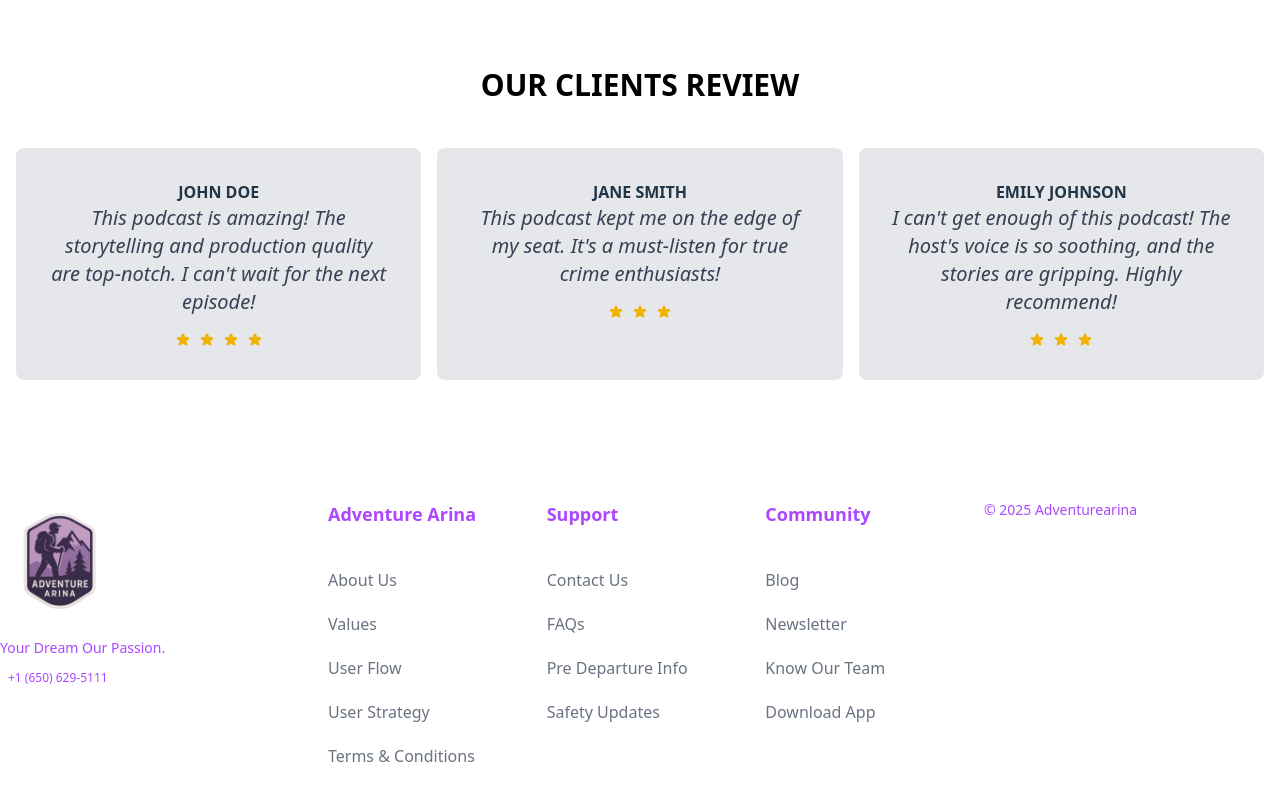
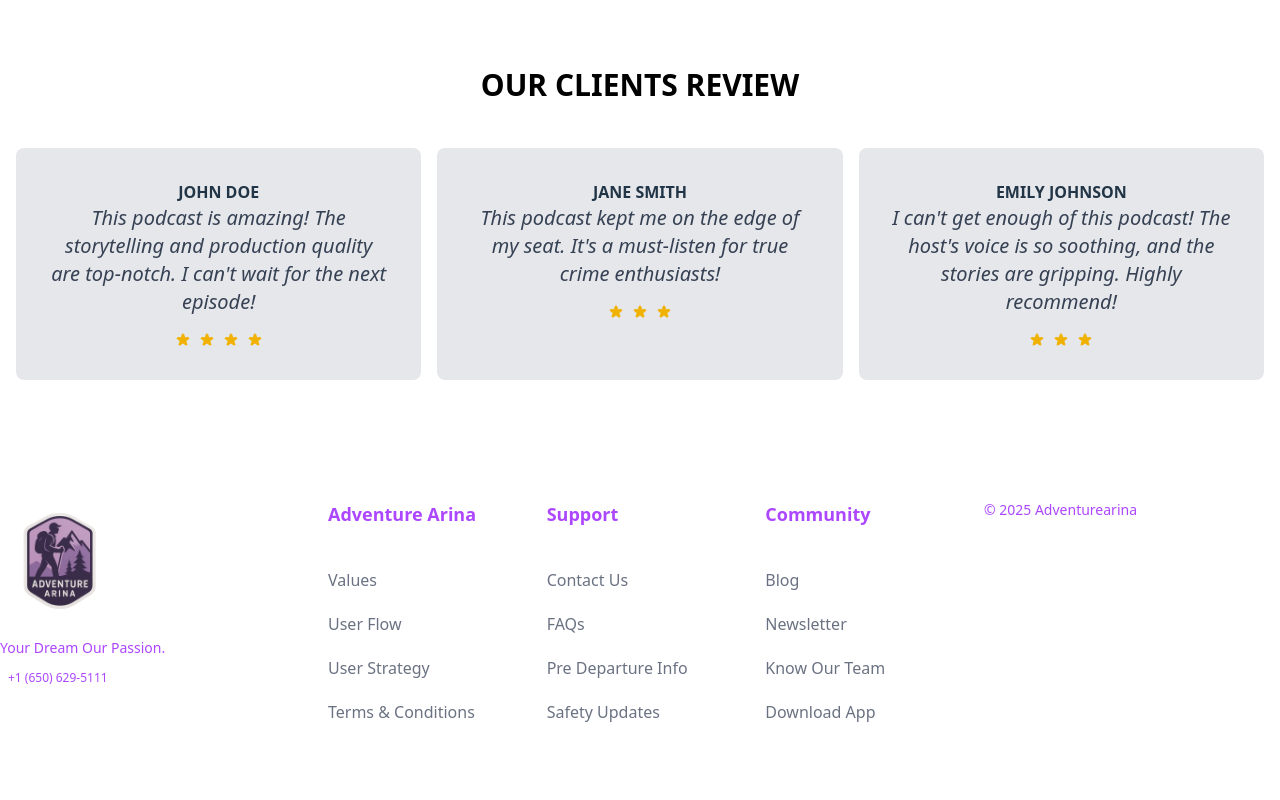
Before and after one commit to MaharjanGagan2057/Adventurearina.com, a React (Vite) app: page / in a window 1280 px wide. Shown: the part 1678-2478 px from the top of the page. Built offline with nearby package versions, Linux system fonts and the light colour scheme.

Commit message:
about link

```diff
--- a/src/Pages/About.jsx
+++ b/src/Pages/About.jsx
@@ -29,7 +29,7 @@ const Aboutus = () => {
                 <p class="md:text-4xl text-xl text-center text-purple-800 dark:text-gray-200 font-bold  italic  font-[great_vibes] ">Ashmita Lama
                     <br />
                 </p>
-        <span className='text-xl font-[great_vibes] text-purple-500 font-bold '>------ Founder & Director ------ </span>  <br /> <br />
+        <span className='text-xl font-[great_vibes] text-purple-500 font-bold '>------- Founder & Director ------- </span>  <br /> <br />
                 <p class="md:text-xl sm:text-lg text-base mt-2  sm:px-2 dark:text-gray-300 text-gray-300-500 text-center font-light ">
 
 Adventure Arina was created in loving memory of my mother. With years of experience leading treks across Nepal, I founded this company to share the beauty of the Himalayas and create unforgettable journeys. <br /> <br />
--- a/src/components/Footer.jsx
+++ b/src/components/Footer.jsx
@@ -1,5 +1,6 @@
 import React from "react";
 import logo3 from "../assets/logo3.jpg";
+import { Link } from "react-router-dom";
 
 
 const Footer = () => {
@@ -32,7 +33,8 @@ const Footer = () => {
             </div>
 
             <LinkGroup header="Adventure Arina">
-              <NavLink link="/about" label="About Us"  />
+            <Link to="/about" label="About Us"  />
+
               <NavLink link="/#" label="Values" />
               <NavLink link="/#" label="User Flow" />
               <NavLink link="/#" label="User Strategy" />
```
